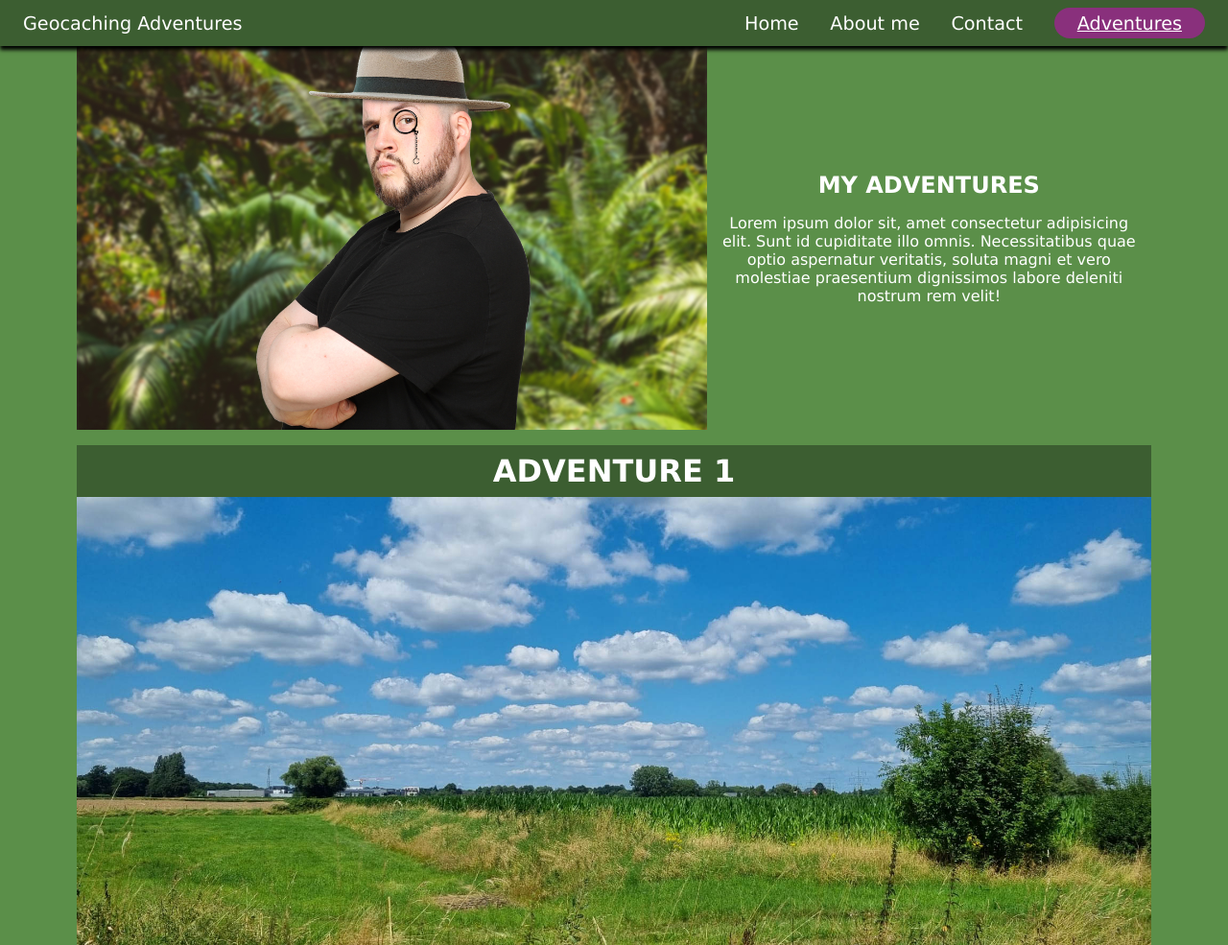
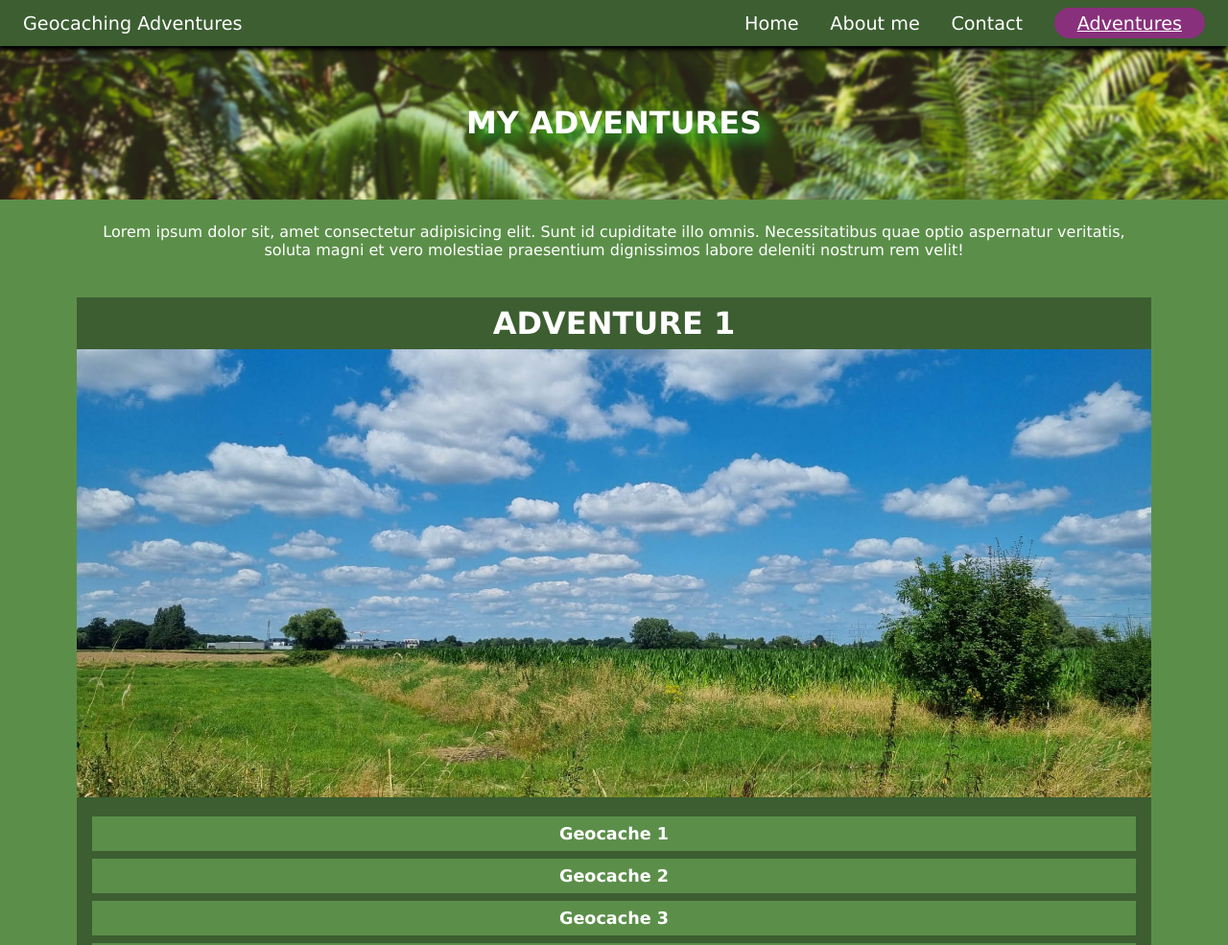
Before and after one commit to CI-Dominik/pp1-geocaching, a plain HTML site: page adventures.html in a window 1280 px wide. Shown: the top 985 px of the page at 96% size. Drawn offline with Linux system fonts and the light colour scheme.

Commit message:
Adjust adventure hero

```diff
--- a/adventures.html
+++ b/adventures.html
@@ -80,17 +80,17 @@
 
             <!-- Hero Start -->
 
-            <section id="adventure-hero">
-                <div id="adventure-hero-image"></div>
+            <div id="adventure-hero">
+                <h1>My adventures</h1>
+            </div>
+
             <div id="adventure-hero-info">
-                    <h1>My adventures</h1>
                 <p>Lorem ipsum dolor sit, amet consectetur adipisicing elit.
                     Sunt id cupiditate illo omnis. Necessitatibus quae optio
                     aspernatur veritatis,
                     soluta magni et vero molestiae praesentium dignissimos
                     labore deleniti nostrum rem velit!</p>
             </div>
-            </section>
 
             <!-- Hero End -->
 
--- a/assets/css/styles.css
+++ b/assets/css/styles.css
@@ -253,31 +253,27 @@ main {
 
 #adventure-hero {
     display: flex;
-    flex-flow: column nowrap;
     width: 100%;
-    max-width: 70rem;
-}
-
-#adventure-hero-info {
-    display: flex;
     text-align: center;
-    flex-flow: column nowrap;
-    padding: 1rem;
     color: white;
+    background: url(../images/jungle.jpg) no-repeat center center/cover;
+    background-attachment: fixed;
+    height: clamp(10rem, 10vh, 20rem);
     justify-content: center;
     align-items: center;
 }
 
-#adventure-hero-info h1 {
+#adventure-hero h1 {
     text-transform: uppercase;
-    font-size: clamp(1rem, 1.5rem, 2rem);
-    margin-bottom: 1rem;
+    text-shadow: 0.5rem 0.5rem 1rem limegreen;
+    font-size: 2rem;
 }
 
-#adventure-hero-image {
-    background: url(../images/adventure-header.jpg) no-repeat center center/cover;
-    height: clamp(30vh, 40vh, 50vh);
-    width: 100%;
+#adventure-hero-info {
+    padding: 1.5rem;
+    max-width: 70rem;
+    text-align: center;
+    color: white;
 }
 
 /* Styling of individuals adventures */
@@ -636,29 +632,8 @@ footer i {
         font-size: clamp(0.5rem, 1rem, 3rem);
     }
 
-    #hero-info {
-        order: 0;
-        width: 40vw;
-    }
-
     #hero-image {
-        height: clamp(60vh, 70vh, 80vh);
-    }
-
-    /* Adventure Hero adjustment */
-
-    #adventure-hero {
-        flex-flow: row nowrap;
-        font-size: clamp(0.5rem, 1rem, 3rem);
-    }
-
-    #adventure-hero-info {
-        width: 60vw;
-        max-width: 32rem;
-    }
-
-    #adventure-hero-image {
-        height: clamp(40vh, 50vh, 60vh);
+        max-height: 40rem;
     }
 
     /* Information adjustment */
```
Also changed, not shown: assets/images/jungle.jpg (added). Lines whose indentation alone changed are shown as unchanged.
